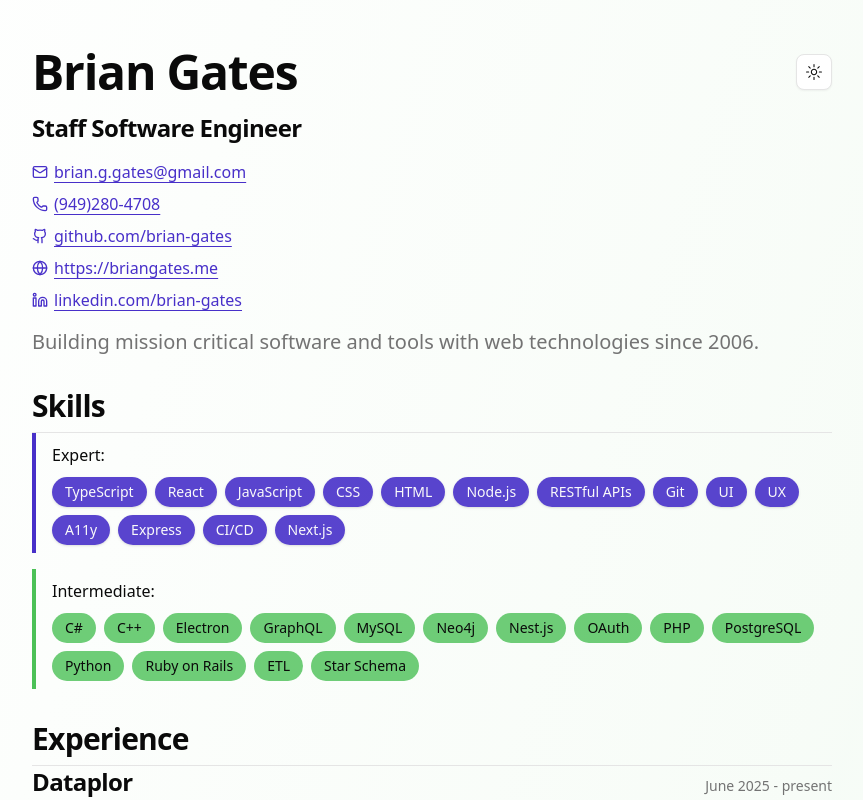
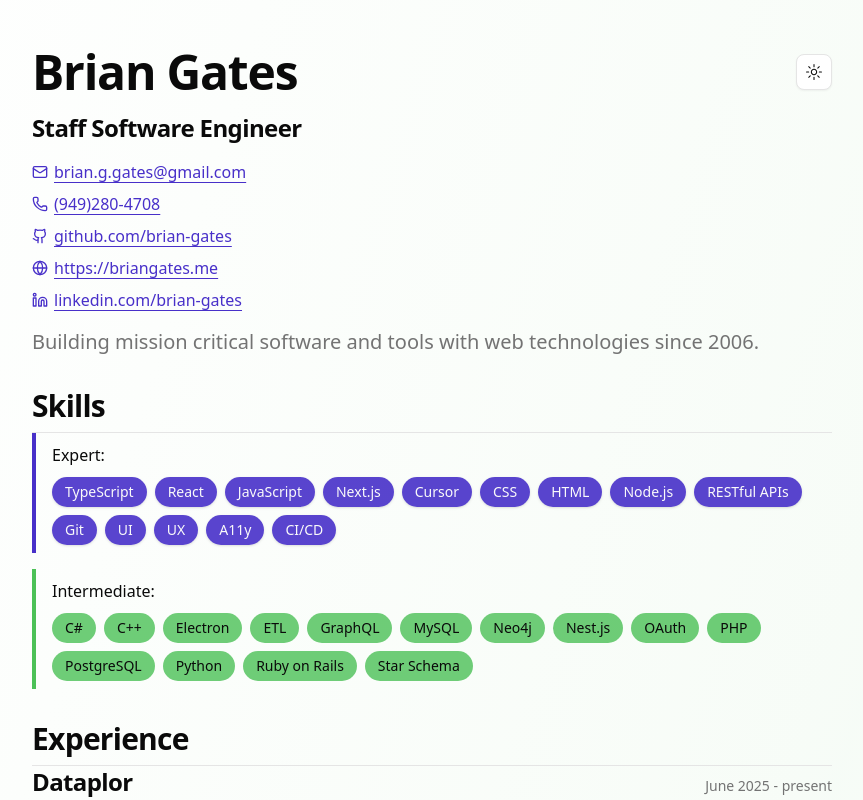
Before and after one commit to brian-gates/resume, a Next.js app: page / in a window 1280 px wide. Shown: the top 800 px of the page, without its empty margins (208-1071 px from the left). Built offline with nearby package versions, Linux system fonts and the light colour scheme.

Commit message:
update skills, add Cursor, remove Express, re-order

```diff
--- a/src/data/resume.ts
+++ b/src/data/resume.ts
@@ -39,6 +39,8 @@
       "TypeScript",
       "React",
       "JavaScript",
+      "Next.js",
+      "Cursor",
       "CSS",
       "HTML",
       "Node.js",
@@ -47,14 +49,13 @@
       "UI",
       "UX",
       "A11y",
-      "Express",
       "CI/CD",
-      "Next.js",
     ],
     intermediate: [
       "C#",
       "C++",
       "Electron",
+      "ETL",
       "GraphQL",
       "MySQL",
       "Neo4j",
@@ -64,7 +65,6 @@
       "PostgreSQL",
       "Python",
       "Ruby on Rails",
-      "ETL",
       "Star Schema",
     ],
   },
```
